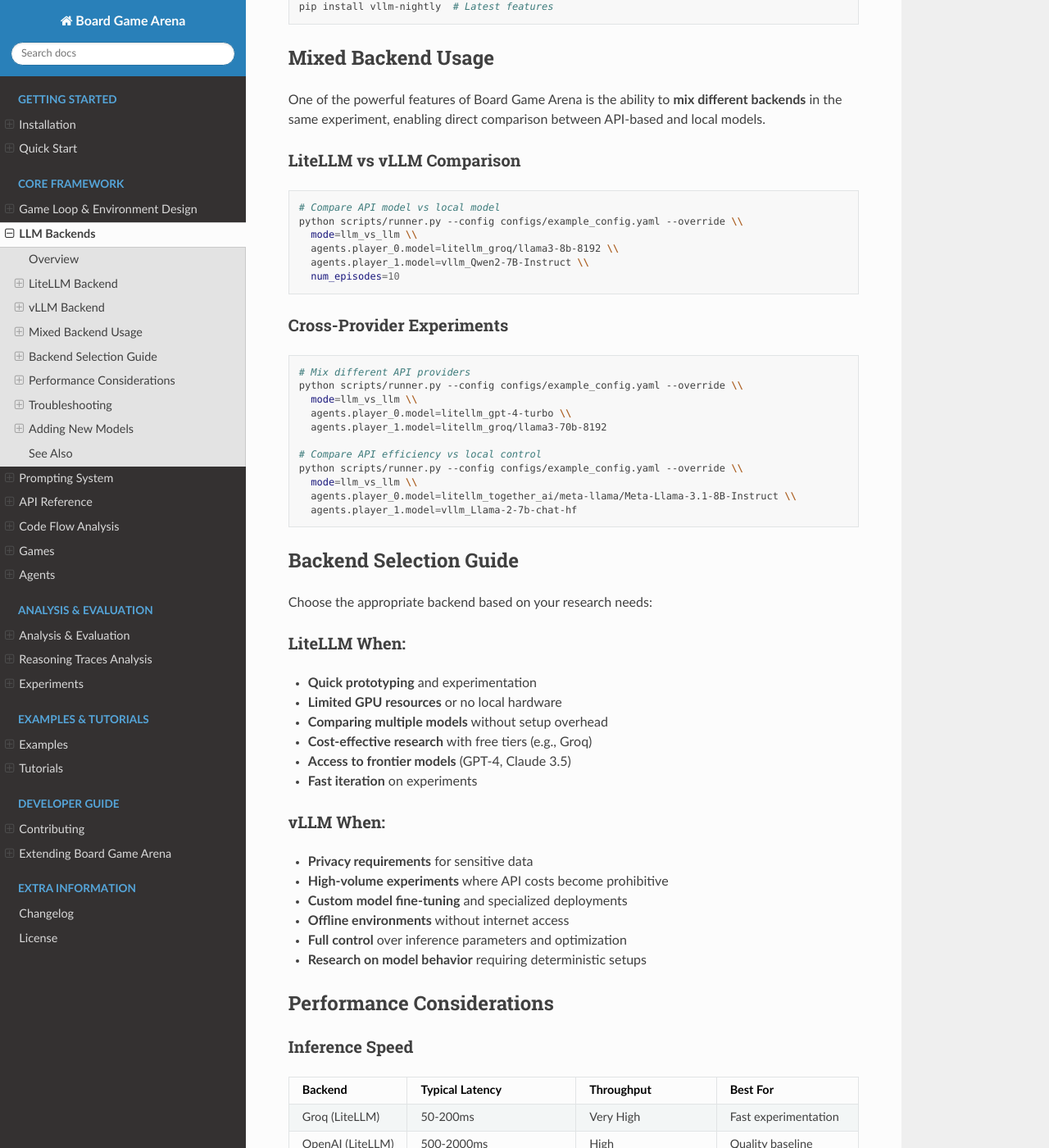
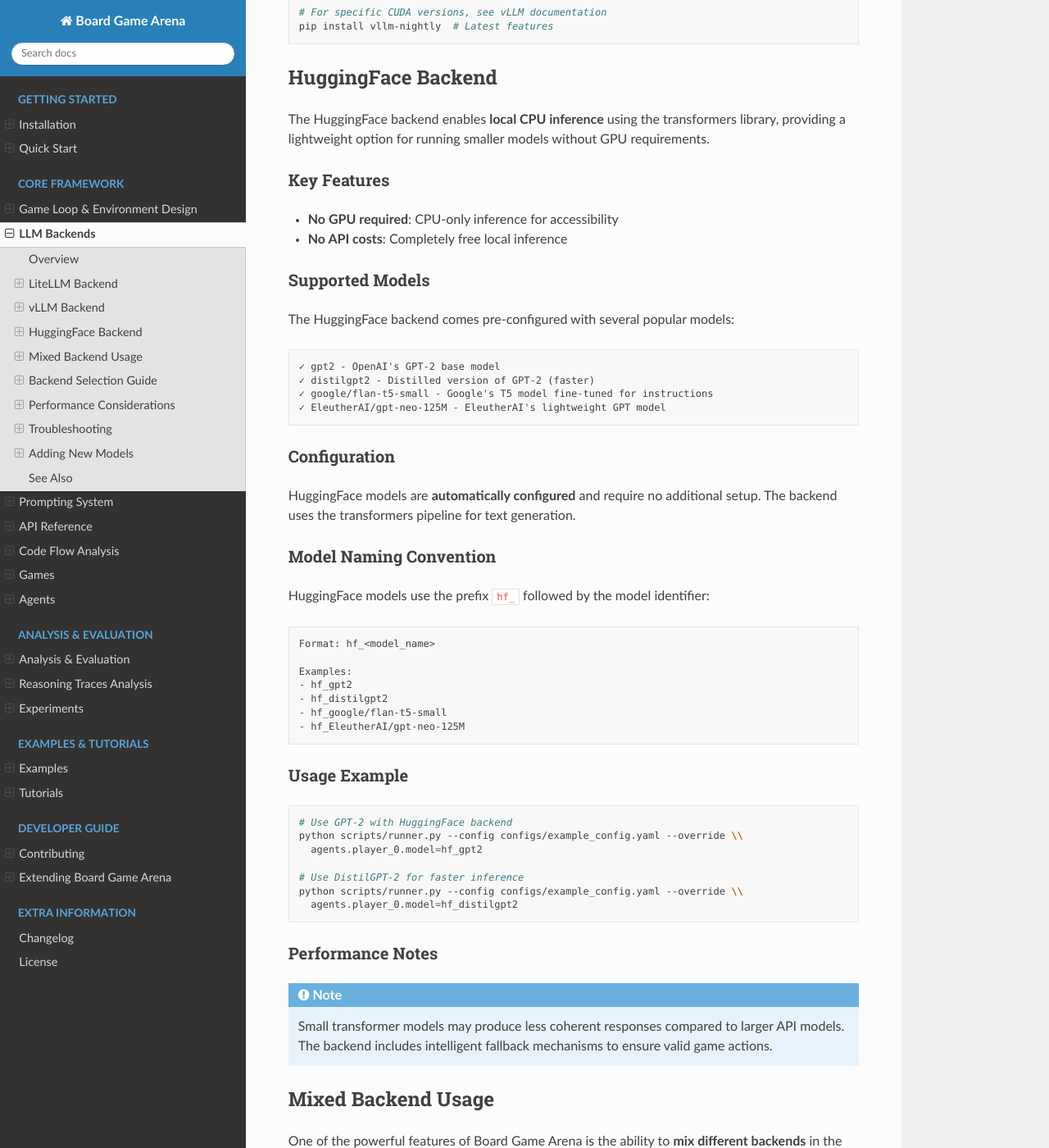
Before and after one commit to SLAMPAI/game_reasoning_arena, a Sphinx documentation site: the page built from docs/backends.rst, in a window 1280 px wide and 1400 px high, scrolled down 4069 px. Shown: the whole window at 82% size. Built offline with Sphinx 7.4.7 and the Read the Docs theme 3.1.0, drawn with Linux system fonts in a browser that asks for light colours; some of the changed text lies outside the part shown.

Commit message:
Updated documentation with HuggingFace backend

```diff
--- a/docs/backends.rst
+++ b/docs/backends.rst
@@ -6,12 +6,13 @@
 Overview
 --------
 
-The framework provides two main backend types:
+The framework provides three main backend types:
 
 * **LiteLLM Backend**: API-based inference supporting 100+ providers
 * **vLLM Backend**: Local GPU inference for self-hosted models
+* **HuggingFace Backend**: Local CPU inference using transformers pipeline
 
-Both backends implement the same interface, making them interchangeable in experiments and allowing for easy comparison between different models and deployment strategies.
+All backends implement the same interface, making them interchangeable in experiments and allowing for easy comparison between different models and deployment strategies.
 
 LiteLLM Backend
 ---------------
@@ -206,6 +207,68 @@
    # For specific CUDA versions, see vLLM documentation
    pip install vllm-nightly  # Latest features
 
+HuggingFace Backend
+-------------------
+
+The HuggingFace backend enables **local CPU inference** using the transformers library, providing a lightweight option for running smaller models without GPU requirements.
+
+Key Features
+~~~~~~~~~~~~
+
+* **No GPU required**: CPU-only inference for accessibility
+* **No API costs**: Completely free local inference
+
+Supported Models
+~~~~~~~~~~~~~~~~
+
+The HuggingFace backend comes pre-configured with several popular models:
+
+.. code-block:: text
+
+   ✓ gpt2 - OpenAI's GPT-2 base model
+   ✓ distilgpt2 - Distilled version of GPT-2 (faster)
+   ✓ google/flan-t5-small - Google's T5 model fine-tuned for instructions
+   ✓ EleutherAI/gpt-neo-125M - EleutherAI's lightweight GPT model
+
+Configuration
+~~~~~~~~~~~~~
+
+HuggingFace models are **automatically configured** and require no additional setup. The backend uses the transformers pipeline for text generation.
+
+Model Naming Convention
+~~~~~~~~~~~~~~~~~~~~~~~
+
+HuggingFace models use the prefix ``hf_`` followed by the model identifier:
+
+.. code-block:: text
+
+   Format: hf_<model_name>
+
+   Examples:
+   - hf_gpt2
+   - hf_distilgpt2
+   - hf_google/flan-t5-small
+   - hf_EleutherAI/gpt-neo-125M
+
+Usage Example
+~~~~~~~~~~~~~
+
+.. code-block:: bash
+
+   # Use GPT-2 with HuggingFace backend
+   python scripts/runner.py --config configs/example_config.yaml --override \\
+     agents.player_0.model=hf_gpt2
+
+   # Use DistilGPT-2 for faster inference
+   python scripts/runner.py --config configs/example_config.yaml --override \\
+     agents.player_0.model=hf_distilgpt2
+
+Performance Notes
+~~~~~~~~~~~~~~~~~
+
+.. note::
+   Small transformer models may produce less coherent responses compared to larger API models. The backend includes intelligent fallback mechanisms to ensure valid game actions.
+
 Mixed Backend Usage
 -------------------
 
@@ -240,6 +303,19 @@
      agents.player_0.model=litellm_together_ai/meta-llama/Meta-Llama-3.1-8B-Instruct \\
      agents.player_1.model=vllm_Llama-2-7b-chat-hf
 
+   # Test HuggingFace vs API models
+   python scripts/runner.py --config configs/example_config.yaml --override \\
+     mode=llm_vs_llm \\
+     agents.player_0.model=hf_gpt2 \\
+     agents.player_1.model=litellm_groq/llama3-8b-8192
+
+   # Compare all three backends
+   python scripts/runner.py --config configs/three_way_comparison.yaml --override \\
+     mode=multi_agent \\
+     agents.player_0.model=litellm_gpt-4-turbo \\
+     agents.player_1.model=vllm_Qwen2-7B-Instruct \\
+     agents.player_2.model=hf_distilgpt2
+
 Backend Selection Guide
 -----------------------
 
@@ -264,6 +340,14 @@
 * **Offline environments** without internet access
 * **Full control** over inference parameters and optimization
 * **Research on model behavior** requiring deterministic setups
+
+HuggingFace When:
+~~~~~~~~~~~~~~~~~
+
+* **CPU-only environments** without GPU access
+* **Development and testing** without external dependencies
+* **Experimentation with small models** for proof of concept
+
 
 Performance Considerations
 --------------------------
@@ -291,6 +375,10 @@
      - 100-1000ms
      - Variable
      - Privacy, control
+   * - HuggingFace (CPU)
+     - 2000-10000ms
+     - Low
+     - Education, testing
 
 Cost Comparison
 ~~~~~~~~~~~~~~~
@@ -311,6 +399,14 @@
      - GPU hardware
      - Electricity only
      - > 1M tokens
+   * - HuggingFace CPU
+     - $0
+     - $0 (CPU time)
+     - Always free
+   * - HuggingFace CPU
+     - $0
+     - $0 (CPU time)
+     - Always free
 
 Troubleshooting
 ---------------
@@ -417,6 +513,28 @@
      agents.player_0.model=vllm_new_model_name \\
      num_episodes=1
 
+HuggingFace Models
+~~~~~~~~~~~~~~~~~~
+
+HuggingFace models are **automatically available** without additional configuration. The framework comes pre-configured with several popular models:
+
+* **gpt2** - OpenAI's GPT-2 base model
+* **distilgpt2** - Distilled version of GPT-2 (faster inference)
+* **google/flan-t5-small** - Google's T5 model fine-tuned for instructions
+* **EleutherAI/gpt-neo-125M** - EleutherAI's lightweight GPT model
+
+To use additional HuggingFace models, simply use the ``hf_`` prefix with any model from the HuggingFace Hub:
+
+.. code-block:: bash
+
+   # Test with any HuggingFace model
+   python scripts/runner.py --config configs/example_config.yaml --override \\
+     agents.player_0.model=hf_microsoft/DialoGPT-small \\
+     num_episodes=1
+
+.. note::
+   Models will be automatically downloaded on first use and cached locally. Ensure you have sufficient disk space and internet connectivity for the initial download.
+
 See Also
 --------
 
@@ -426,3 +544,4 @@
 * :doc:`examples` - Backend usage examples
 * `LiteLLM Documentation <https://docs.litellm.ai/>`_
 * `vLLM Documentation <https://docs.vllm.ai/>`_
+* `HuggingFace Transformers Documentation <https://huggingface.co/docs/transformers>`_
```
Also changed, not shown: README.md (+12 -3 lines).
